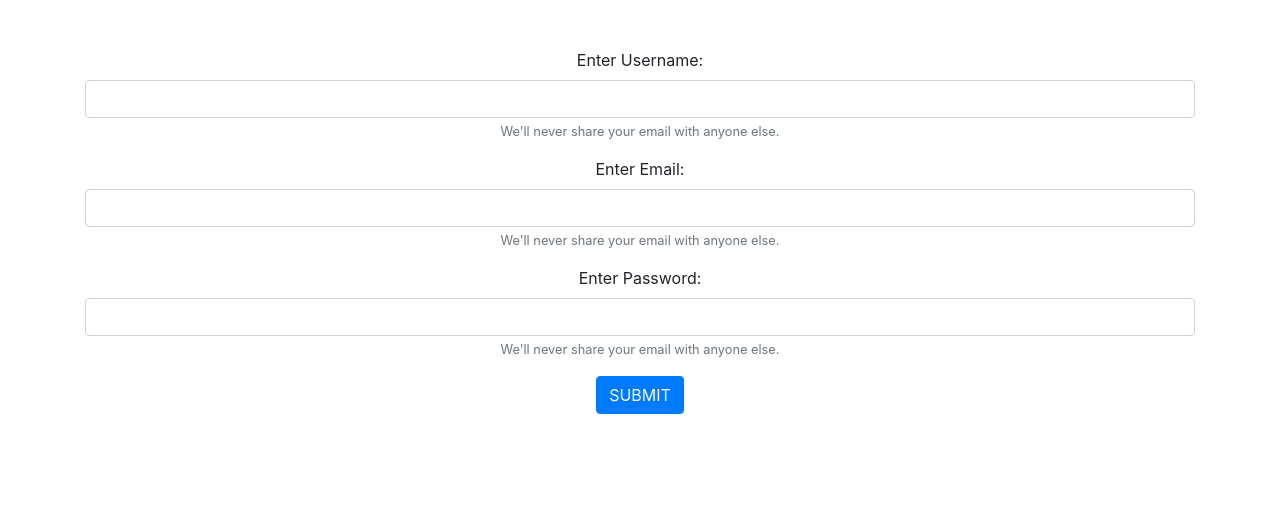
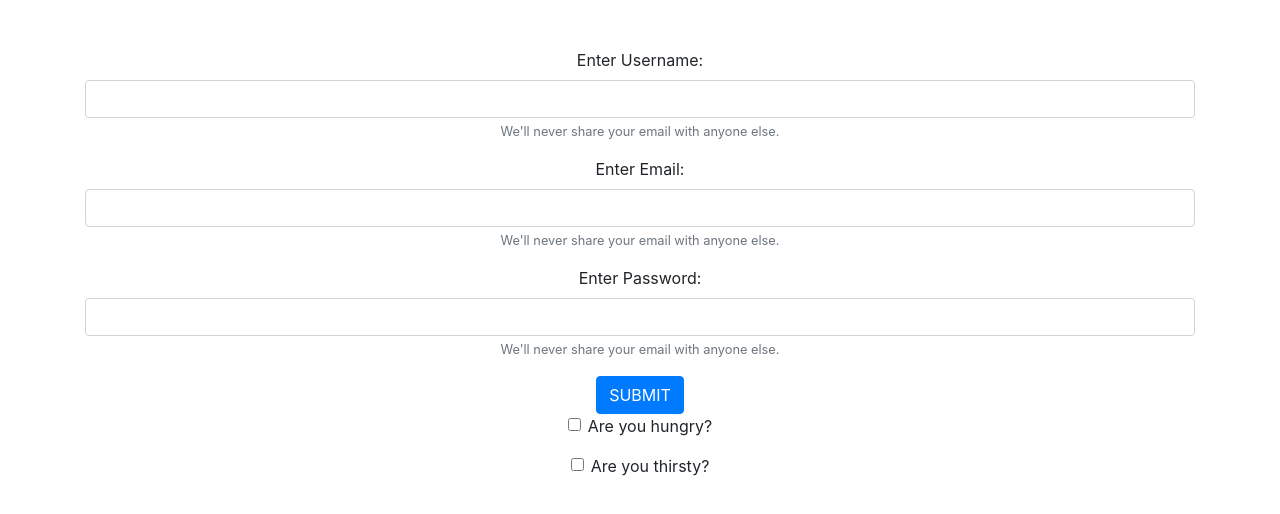
Before and after one commit to valentinvsp/form-event-test, a React (Create React App) app: page / in a window 1280 px wide. Shown: the top 514 px of the page. Built offline with nearby package versions, Linux system fonts and the light colour scheme.

Commit message:
add checkbox support

```diff
--- a/src/components/ClassyForm/ClassyClasses.ts
+++ b/src/components/ClassyForm/ClassyClasses.ts
@@ -2,7 +2,8 @@ export enum InputType {
     Text = 'text',
     Email = 'email',
     Password = 'password',
-    Button = 'button'
+    Button = 'button',
+    Checkbox = 'checkbox'
 }
 
 export type InputValue = string | number;
@@ -19,6 +20,7 @@ export interface InputOptions {
     valid?: boolean;
     regex?: RegExp;
     label?: string;
+    checked?: boolean;
 }
 
 export class Input implements InputOptions {
@@ -34,6 +36,7 @@ export class Input implements InputOptions {
     valid: boolean;
     regex?: RegExp;
     label?: string;
+    checked?: boolean;
 
     constructor(options: InputOptions) {
         ({
@@ -43,13 +46,16 @@ export class Input implements InputOptions {
             required: this.required,
             minLength: this.minLength,
             maxLength: this.maxLength,
-            label: this.label
+            label: this.label,
+            checked: this.checked,
         } = options);
 
         this.touched = false;
         this.valid = this.isValid();
         const { value } = options;
         this.value = value ? value : '';
+
+        if (this.type === InputType.Checkbox && typeof this.checked === 'undefined') this.checked = false;
     }
 
     isValid() {
@@ -65,6 +71,10 @@ export class Input implements InputOptions {
     setValue(value: InputValue, id?: number) {
         this.value = value;
         if (id) this.id =  id;
+    }
+
+    toggleChecked() {
+        this.checked = !this.checked;
     }
 
     blur() {
@@ -120,4 +130,12 @@ export class FormState {
             throw new Error(`Input with name ${name} does not exist in this FormState instance.`);
         }
     }
+
+    toggleInputChecked(name: string) {
+        const input = this.state.find( i => i.name === name );
+        if ( !input ) throw new Error(`Input with name ${name} does not exist in this FormState instance.`);
+        if ( input.type !== InputType.Checkbox) throw new Error(`Input with name ${name} does not have type "checkbox".`)
+        input.toggleChecked();
+        return input;
+    }
 }
--- a/src/components/ClassyForm/ClassyForm.tsx
+++ b/src/components/ClassyForm/ClassyForm.tsx
@@ -1,7 +1,7 @@
 import React, { useRef } from 'react';
 import { InputType } from './ClassyClasses';
 import useFormState from './useFormState';
-import { inputData } from './constants'
+import { inputData } from './constants';
 
 const ClassyForm: React.FC = () => {
     const [formData, updateFormData] = useFormState(inputData);
@@ -10,14 +10,18 @@ const ClassyForm: React.FC = () => {
     const handleSubmit = (e: React.FormEvent<HTMLFormElement>) => {
         e.preventDefault();
         console.log('submitted');
-    }
+    };
 
     renderCount.current = renderCount.current + 1;
     console.log(`render number ${renderCount.current}`);
     return (
         <form onChange={updateFormData} onSubmit={handleSubmit} noValidate>
-            {formData?.map(({ id, name, type, value, label }) => {
-                if (type === InputType.Text || type === InputType.Email || type === InputType.Password)
+            {formData?.map(({ id, name, type, value, checked, label }) => {
+                if (
+                    type === InputType.Text ||
+                    type === InputType.Email ||
+                    type === InputType.Password
+                )
                     return (
                         <div className="form-group" key={id}>
                             {label && <label htmlFor={name}>{label}</label>}
@@ -37,9 +41,33 @@ const ClassyForm: React.FC = () => {
                             </small>
                         </div>
                     );
-                if (type === InputType.Button) return (
-                    <input key={id} type="submit" className="btn btn-primary" value={value}/>
-                );
+                if (type === InputType.Button)
+                    return (
+                        <input
+                            key={id}
+                            type="submit"
+                            className="btn btn-primary"
+                            value={value}
+                        />
+                    );
+                if (type === InputType.Checkbox)
+                    return (
+                        <div key={id} className="form-group form-check">
+                            <input
+                                type={type}
+                                className="form-check-input"
+                                id={name}
+                                name={name}
+                                checked={checked}
+                            />
+                            <label
+                                className="form-check-label"
+                                htmlFor={name}
+                            >
+                                {label}
+                            </label>
+                        </div>
+                    );
                 return <div key={666}>Warning! Incorect input type.</div>;
             })}
         </form>
--- a/src/components/ClassyForm/constants.ts
+++ b/src/components/ClassyForm/constants.ts
@@ -21,4 +21,18 @@ export const inputData: Input[] = [
         type: InputType.Button,
         value: 'SUBMIT',
     }),
+    new Input({
+        name: 'hungry',
+        type: InputType.Checkbox,
+        value: 'hungry',
+        checked: false,
+        label: 'Are you hungry?'
+    }),
+    new Input({
+        name: 'thirsty',
+        type: InputType.Checkbox,
+        value: 'thirsty',
+        checked: false,
+        label: 'Are you thirsty?'
+    }),
 ];
--- a/src/components/ClassyForm/useFormState.ts
+++ b/src/components/ClassyForm/useFormState.ts
@@ -1,5 +1,5 @@
 import { useState, useEffect, useRef } from 'react';
-import { FormState, Input } from './ClassyClasses';
+import { FormState, Input, InputType } from './ClassyClasses';
 
 type hookReturn = [ Input[], (e: React.ChangeEvent<HTMLFormElement>) => void, (arg0: Input[]) => void ];
 
@@ -18,12 +18,20 @@ export default function useFormState(inputData?: Input[]): hookReturn {
     }
 
     const updateForm = (e: React.ChangeEvent<HTMLFormElement>) => {
-        e.preventDefault();
+        console.log(e);
         const {
-            target: { name, value },
+            target: { name, value, type },
         } = e;
+
         if (formRef.current) {
-            formRef.current.setInputValue(name, value);
+            if (type === InputType.Checkbox) {
+                formRef.current.toggleInputChecked(name);
+                // Warning! Preventing default on checkboxes will break the desired beahvior.
+            }
+            else {
+                formRef.current.setInputValue(name, value);
+                e.preventDefault();
+            }
             setForm(formRef.current.getState());
         }
     };
```
